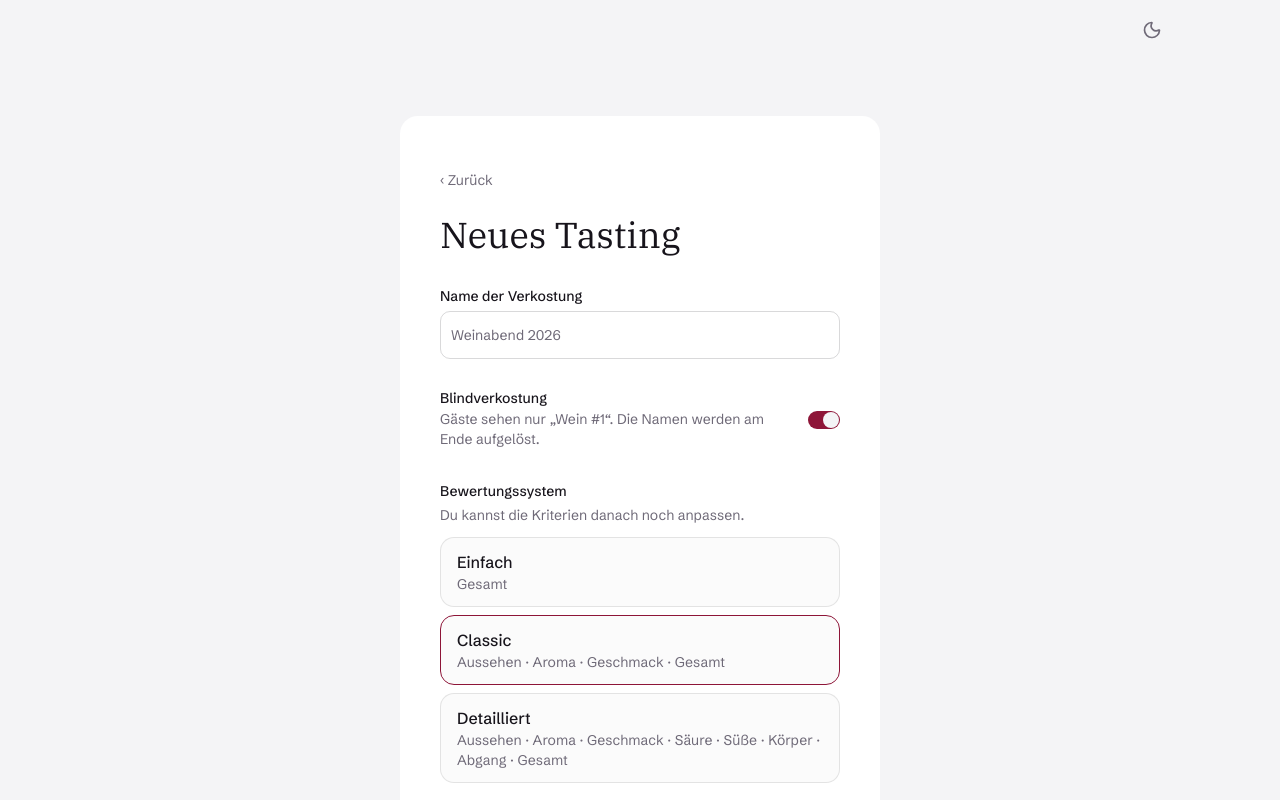
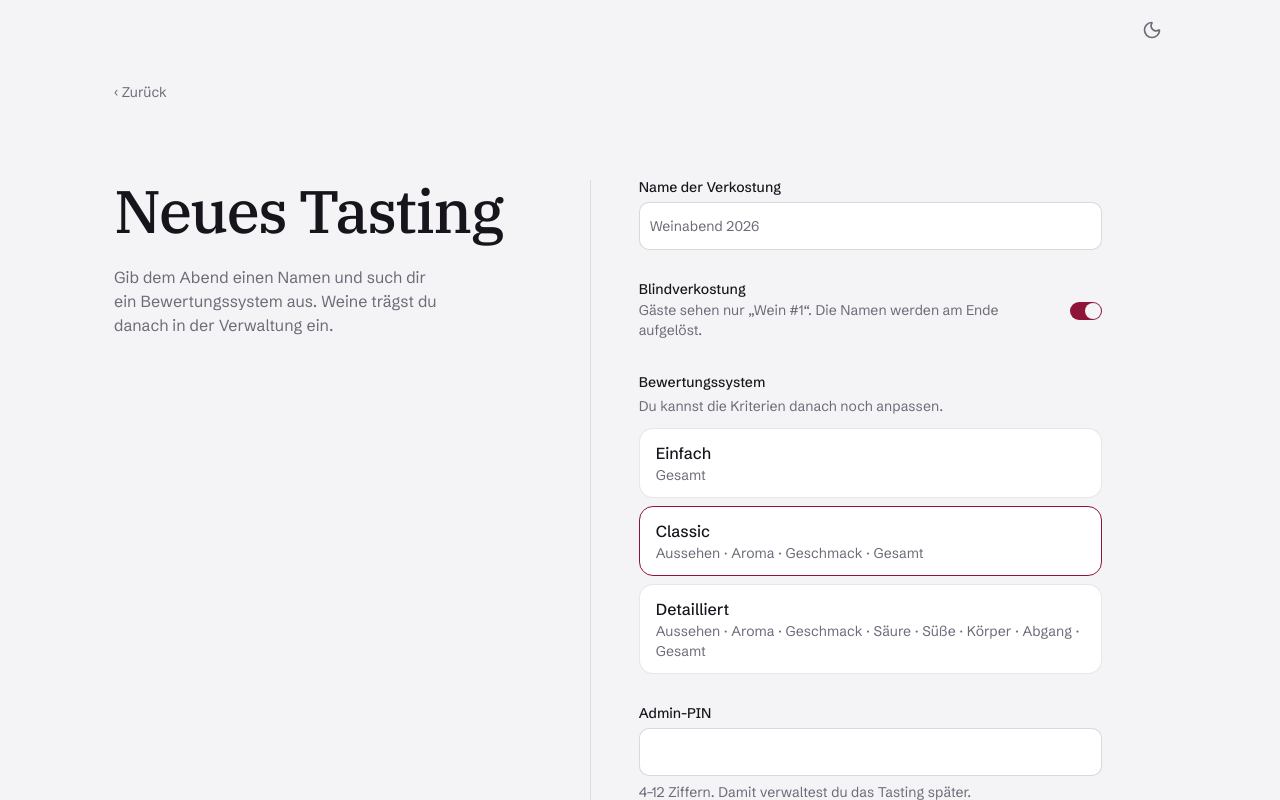
Before and after one commit to paulhauptmann14/wine-tasting, a Next.js app: page /new in a window 1280 px wide. Shown: the top 800 px of the page. Built offline with nearby package versions, Linux system fonts and the light colour scheme; no server answers.

Commit message:
style(layout): open laptop layout for forms and entry pages
- create and manage pages: title left, form right (FormPage)
- join, waiting, not-found and error pages without centered card
- large glass stain at the screen edge on laptop
- phone layout unchanged

```diff
--- a/src/app/error.tsx
+++ b/src/app/error.tsx
@@ -6,9 +6,9 @@ import { Button } from '@/components/ui/button'
 export default function ErrorPage({ retry }: { error: Error & { digest?: string }; retry: () => void }) {
   return (
     <PageShell>
-      <h1 className="font-display text-4xl leading-tight">Da ist etwas schiefgelaufen.</h1>
+      <h1 className="font-display text-4xl leading-tight lg:pt-16 lg:text-6xl lg:leading-[1.02] lg:font-medium lg:tracking-tight">Da ist etwas schiefgelaufen.</h1>
       <p className="mt-3 text-muted-foreground">Die Seite konnte nicht geladen werden. Versuch es noch einmal.</p>
-      <Button size="lg" className="mt-8 h-14 w-full text-base" onClick={() => retry()}>
+      <Button size="lg" className="mt-8 h-14 w-full text-base lg:w-auto lg:px-10" onClick={() => retry()}>
         Nochmal versuchen
       </Button>
     </PageShell>
--- a/src/app/new/page.tsx
+++ b/src/app/new/page.tsx
@@ -1,18 +1,21 @@
 import type { Metadata } from 'next'
-import Link from 'next/link'
 import { CreateTastingForm } from '@/components/create-tasting-form'
-import { PageShell } from '@/components/page-shell'
+import { FormPage } from '@/components/form-page'
 
 export const metadata: Metadata = { title: 'Tasting erstellen · Wine Tasting' }
 
 export default function NewTastingPage() {
   return (
-    <PageShell>
-      <Link href="/" className="inline-flex h-12 items-center text-sm text-muted-foreground hover:text-foreground">
-        ‹ Zurück
-      </Link>
-      <h1 className="mt-2 mb-8 font-display text-4xl leading-tight">Neues Tasting</h1>
+    <FormPage
+      title="Neues Tasting"
+      intro={
+        <p>
+          Gib dem Abend einen Namen und such dir ein Bewertungssystem aus. Weine trägst du danach in der Verwaltung
+          ein.
+        </p>
+      }
+    >
       <CreateTastingForm />
-    </PageShell>
+    </FormPage>
   )
 }
--- a/src/app/not-found.tsx
+++ b/src/app/not-found.tsx
@@ -8,13 +8,13 @@ export default function NotFound() {
     <PageShell>
       <div className="relative">
         <CornerStain seed={11} />
-        <h1 className="relative pt-28 font-display text-4xl leading-[1.08] font-medium tracking-tight lg:pt-16">
+        <h1 className="relative pt-28 font-display text-4xl leading-[1.08] font-medium tracking-tight lg:pt-16 lg:text-6xl lg:leading-[1.02]">
           Tasting nicht gefunden
         </h1>
         <p className="relative mt-3 max-w-[34ch] text-muted-foreground">
           Prüf den Code oder frag den Gastgeber nach dem QR-Code.
         </p>
-        <JoinByCodeForm className="relative mt-8" />
+        <JoinByCodeForm className="relative mt-8 lg:max-w-md" layout="row" />
       </div>
       <Link href="/" className="mt-8 inline-flex h-12 items-center text-sm text-muted-foreground hover:text-foreground">
         ‹ Zur Startseite
--- a/src/app/tasting/[code]/page.tsx
+++ b/src/app/tasting/[code]/page.tsx
@@ -37,7 +37,7 @@ export default async function TastingPage({ params, searchParams }: Props) {
         <div className="relative">
           <CornerStain seed={tasting.name.length} />
           <p className="relative pt-28 text-sm text-muted-foreground lg:pt-16">Du bist eingeladen zu</p>
-          <h1 className="relative mt-1 font-display text-4xl leading-[1.08] font-medium tracking-tight">
+          <h1 className="relative mt-1 font-display text-4xl leading-[1.08] font-medium tracking-tight lg:text-6xl lg:leading-[1.02]">
             {tasting.name}
           </h1>
           <JoinForm action={joinAction.bind(null, tasting.code)} />
@@ -59,7 +59,7 @@ export default async function TastingPage({ params, searchParams }: Props) {
         <div className="relative">
           <CornerStain seed={tasting.name.length} />
           <p className="relative pt-28 text-sm text-muted-foreground lg:pt-16">Hallo {participant.name}</p>
-          <h1 className="relative mt-1 font-display text-4xl leading-[1.08] font-medium tracking-tight">
+          <h1 className="relative mt-1 font-display text-4xl leading-[1.08] font-medium tracking-tight lg:text-6xl lg:leading-[1.02]">
             {tasting.name}
           </h1>
           <p className="relative mt-4 max-w-[34ch] text-muted-foreground">
@@ -81,7 +81,7 @@ export default async function TastingPage({ params, searchParams }: Props) {
         <div className="relative">
           <CornerStain seed={tasting.name.length} />
           <p className="relative pt-28 text-sm text-muted-foreground lg:pt-16">Hallo {participant.name}</p>
-          <h1 className="relative mt-1 font-display text-4xl leading-[1.08] font-medium tracking-tight">
+          <h1 className="relative mt-1 font-display text-4xl leading-[1.08] font-medium tracking-tight lg:text-6xl lg:leading-[1.02]">
             {tasting.name}
           </h1>
           <p className="relative mt-4 max-w-[34ch] text-muted-foreground">
--- a/src/components/create-tasting-form.tsx
+++ b/src/components/create-tasting-form.tsx
@@ -26,7 +26,7 @@ export function CreateTastingForm() {
           placeholder="Weinabend 2026"
           maxLength={60}
           aria-invalid={!!errors.name}
-          className="mt-2 h-12 text-base"
+          className="mt-2 h-12 lg:bg-card text-base"
         />
         <FieldError errors={errors.name} />
       </div>
@@ -52,7 +52,7 @@ export function CreateTastingForm() {
           {PRESET_KEYS.map((key) => (
             <label
               key={key}
-              className="flex min-h-14 cursor-pointer flex-col justify-center rounded-xl border border-border bg-background/40 px-4 py-3 transition-colors has-[:checked]:border-wine has-[:focus-visible]:ring-2 has-[:focus-visible]:ring-ring"
+              className="flex min-h-14 cursor-pointer flex-col justify-center rounded-xl border border-border bg-background/40 px-4 py-3 lg:bg-card transition-colors has-[:checked]:border-wine has-[:focus-visible]:ring-2 has-[:focus-visible]:ring-ring"
             >
               <input type="radio" name="preset" value={key} defaultChecked={preset === key} className="sr-only" />
               <span className="font-medium">{PRESETS[key].label}</span>
@@ -73,14 +73,14 @@ export function CreateTastingForm() {
           autoComplete="new-password"
           maxLength={12}
           aria-invalid={!!errors.pin}
-          className="mt-2 h-12 font-mono text-lg tracking-[0.4em]"
+          className="mt-2 h-12 lg:bg-card font-mono text-lg tracking-[0.4em]"
         />
         <p className="mt-1.5 text-sm text-muted-foreground">4–12 Ziffern. Damit verwaltest du das Tasting später.</p>
         <FieldError errors={errors.pin} />
       </div>
 
       <BottomBar>
-        <Button type="submit" size="lg" className="h-14 w-full text-base" disabled={pending}>
+        <Button type="submit" size="lg" className="h-14 w-full text-base lg:w-auto lg:px-10" disabled={pending}>
           {pending ? 'Wird erstellt …' : 'Verkostung erstellen'}
         </Button>
       </BottomBar>
--- /dev/null
+++ b/src/components/form-page.tsx
@@ -0,0 +1,23 @@
+import type { ReactNode } from 'react'
+import Link from 'next/link'
+
+/**
+ * Host forms (create, sign in). Phone: one narrow column. Laptop: opened up like the home page –
+ * title and explanation on the left, the form on the right of a fine rule.
+ */
+export function FormPage({ title, intro, children }: { title: string; intro: ReactNode; children: ReactNode }) {
+  return (
+    <main className="mx-auto w-full max-w-[480px] px-4 pt-6 pb-32 sm:px-6 lg:grid lg:max-w-[1100px] lg:grid-cols-[minmax(0,5fr)_minmax(0,7fr)] lg:gap-16 lg:pt-4 lg:pb-16">
+      <div className="lg:sticky lg:top-8 lg:self-start">
+        <Link href="/" className="inline-flex h-12 items-center text-sm text-muted-foreground hover:text-foreground">
+          ‹ Zurück
+        </Link>
+        <h1 className="mt-2 font-display text-4xl leading-tight lg:mt-16 lg:text-6xl lg:leading-[1.02] lg:font-medium lg:tracking-tight">
+          {title}
+        </h1>
+        <div className="mt-2 mb-8 text-muted-foreground lg:mt-6 lg:mb-0 lg:max-w-[34ch]">{intro}</div>
+      </div>
+      <div className="lg:mt-28 lg:max-w-lg lg:border-l lg:border-border lg:pl-12">{children}</div>
+    </main>
+  )
+}
--- a/src/components/join-form.tsx
+++ b/src/components/join-form.tsx
@@ -23,11 +23,11 @@ export function JoinForm({ action }: { action: (prev: ActionState, fd: FormData)
         autoFocus
         maxLength={40}
         aria-invalid={!!state?.fieldErrors?.name}
-        className="mt-2 h-14 border-foreground/40 bg-card text-lg"
+        className="mt-2 h-14 border-foreground/40 bg-card text-lg lg:max-w-md"
       />
       <FieldError errors={state?.fieldErrors?.name} />
       <BottomBar>
-        <Button type="submit" size="lg" className="h-14 w-full text-base" disabled={pending}>
+        <Button type="submit" size="lg" className="h-14 w-full text-base lg:w-auto lg:px-10" disabled={pending}>
           Beitreten
         </Button>
       </BottomBar>
--- a/src/components/manage-login-form.tsx
+++ b/src/components/manage-login-form.tsx
@@ -23,7 +23,7 @@ export function ManageLoginForm({ defaultCode }: { defaultCode?: string }) {
           autoComplete="off"
           maxLength={6}
           aria-invalid={!!errors.code}
-          className="mt-2 h-12 font-mono text-lg tracking-[0.3em] uppercase"
+          className="mt-2 h-12 lg:bg-card font-mono text-lg tracking-[0.3em] uppercase"
         />
         <FieldError errors={errors.code} />
       </div>
@@ -38,7 +38,7 @@ export function ManageLoginForm({ defaultCode }: { defaultCode?: string }) {
           maxLength={12}
           autoFocus={!!defaultCode}
           aria-invalid={!!errors.pin}
-          className="mt-2 h-12 font-mono text-lg tracking-[0.4em]"
+          className="mt-2 h-12 lg:bg-card font-mono text-lg tracking-[0.4em]"
         />
         <FieldError errors={errors.pin} />
       </div>
@@ -48,7 +48,7 @@ export function ManageLoginForm({ defaultCode }: { defaultCode?: string }) {
         </p>
       )}
       <BottomBar>
-        <Button type="submit" size="lg" className="h-14 w-full text-base" disabled={pending}>
+        <Button type="submit" size="lg" className="h-14 w-full text-base lg:w-auto lg:px-10" disabled={pending}>
           Weiter
         </Button>
       </BottomBar>
--- a/src/components/page-shell.tsx
+++ b/src/components/page-shell.tsx
@@ -1,17 +1,20 @@
 import type { ReactNode } from 'react'
 import { cn } from '@/lib/utils'
 
-/** narrow: forms and entry pages – a centered card from lg. wide: results. */
+/**
+ * narrow: forms and entry pages – one column; on laptop left-aligned on the open page like the home page.
+ * wide: results.
+ */
 export function PageShell({ children, width = 'narrow' }: { children: ReactNode; width?: 'narrow' | 'wide' }) {
   return (
     <main
       className={cn(
-        'mx-auto w-full max-w-[480px] px-4 pt-6 pb-32 sm:px-6 lg:pb-12',
-        width === 'narrow' && 'lg:mt-16 lg:mb-16 lg:overflow-hidden lg:rounded-2xl lg:bg-card lg:p-10',
+        'mx-auto w-full max-w-[480px] px-4 pt-6 pb-32 sm:px-6 lg:pb-16',
+        width === 'narrow' && 'lg:max-w-[1100px] lg:pt-4',
         width === 'wide' && 'lg:max-w-[960px] lg:pt-12',
       )}
     >
-      {children}
+      {width === 'narrow' ? <div className="lg:max-w-xl">{children}</div> : children}
     </main>
   )
 }
```
Also changed, not shown: src/app/manage/page.tsx (+3 -9 lines), src/components/corner-stain.tsx (+12 -6 lines).
